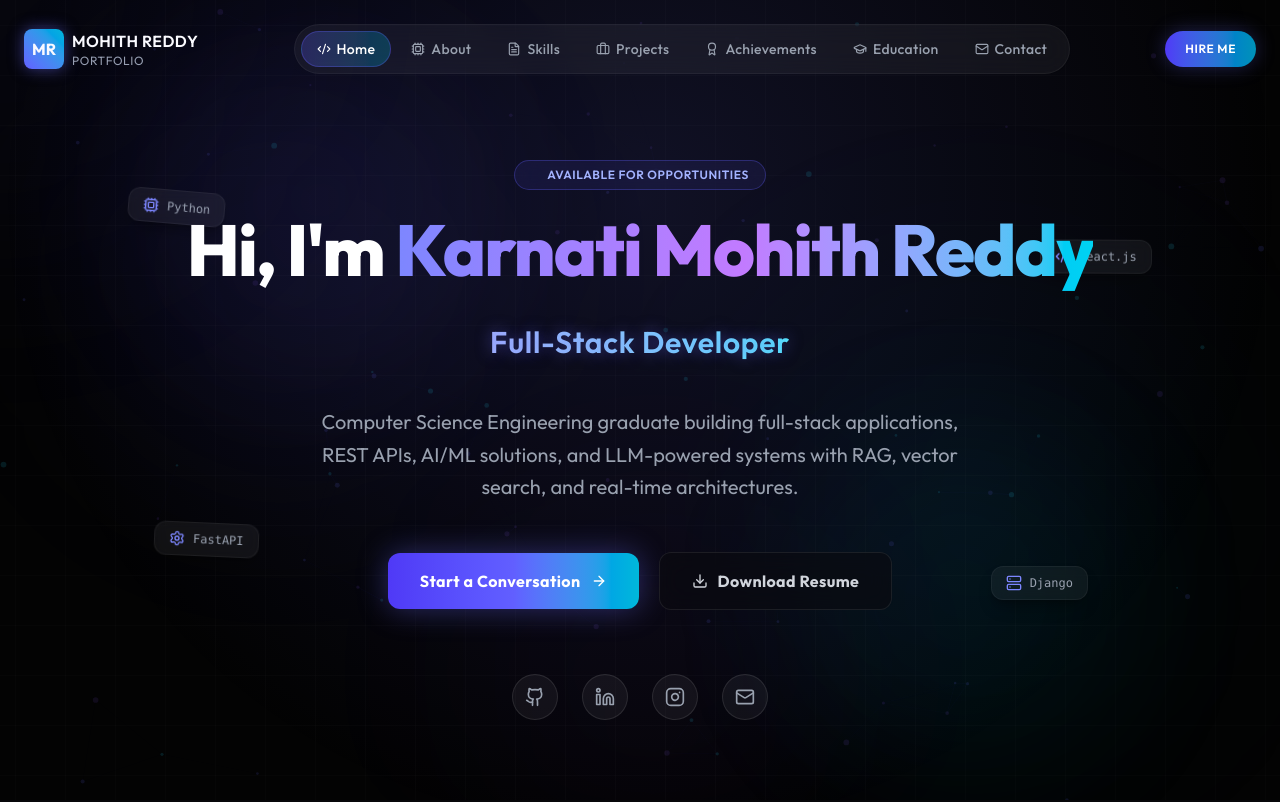
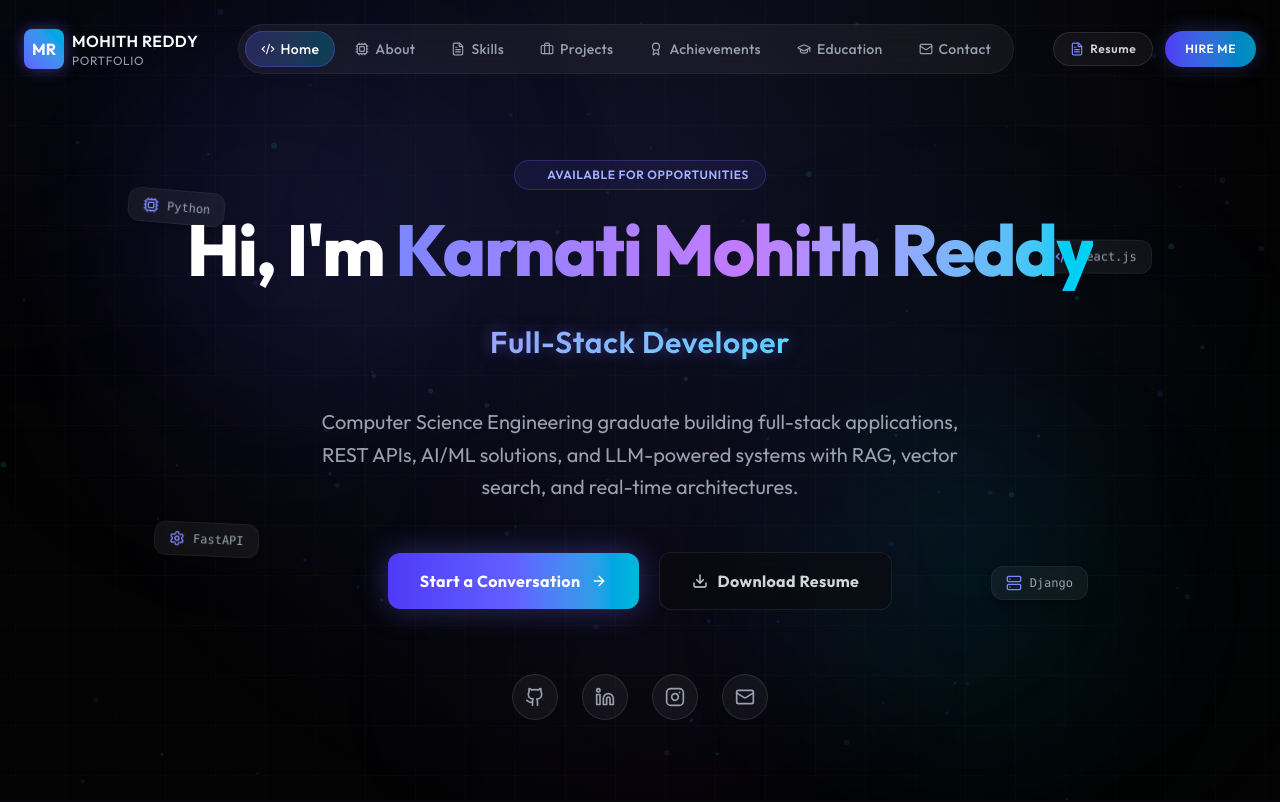
Before and after one commit to mohithreddy123-hub/portfolio, a React (Vite) app: page / in a window 1280 px wide. Shown: the top 802 px of the page. Built offline with nearby package versions, Linux system fonts and the light colour scheme.

Commit message:
feat: add direct resume download link in navbar

```diff
--- a/src/components/Navbar.jsx
+++ b/src/components/Navbar.jsx
@@ -119,6 +119,16 @@ export default function Navbar() {
           {/* Call To Action */}
           <div className="hidden lg:flex items-center gap-3">
             <a
+              href="/Karnati_Mohith_Reddy_Resume.pdf"
+              download="Karnati_Mohith_Reddy_Resume.pdf"
+              target="_blank"
+              rel="noopener noreferrer"
+              className="px-4 py-2 rounded-full text-xs font-semibold tracking-wider text-gray-300 hover:text-white bg-white/5 hover:bg-white/10 border border-white/10 transition-all duration-300 flex items-center gap-1.5"
+            >
+              <FileText className="w-3.5 h-3.5 text-indigo-400" />
+              Resume
+            </a>
+            <a
               href="#contact"
               onClick={(e) => handleNavClick(e, '#contact')}
               className="px-5 py-2.5 rounded-full text-xs font-semibold tracking-wider text-white bg-gradient-to-r from-indigo-600 to-cyan-600 hover:from-indigo-500 hover:to-cyan-500 shadow-[0_0_20px_rgba(99,102,241,0.3)] hover:shadow-[0_0_25px_rgba(99,102,241,0.5)] transition-all duration-300"
```
